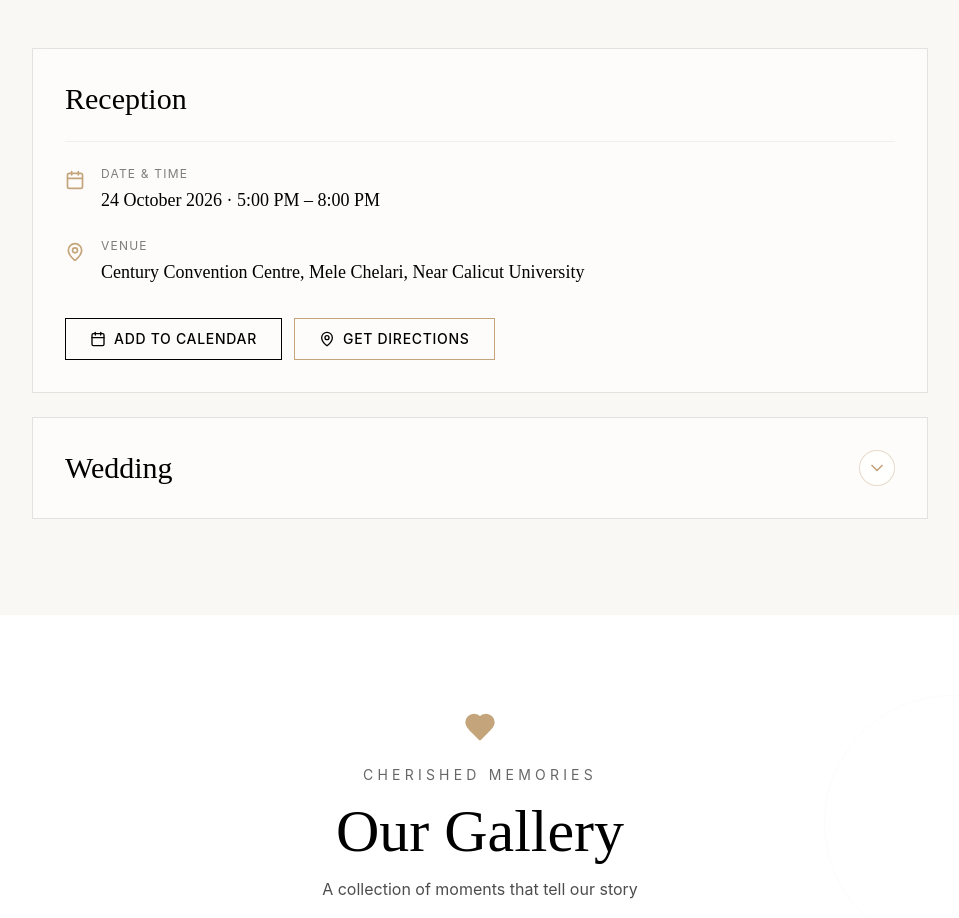
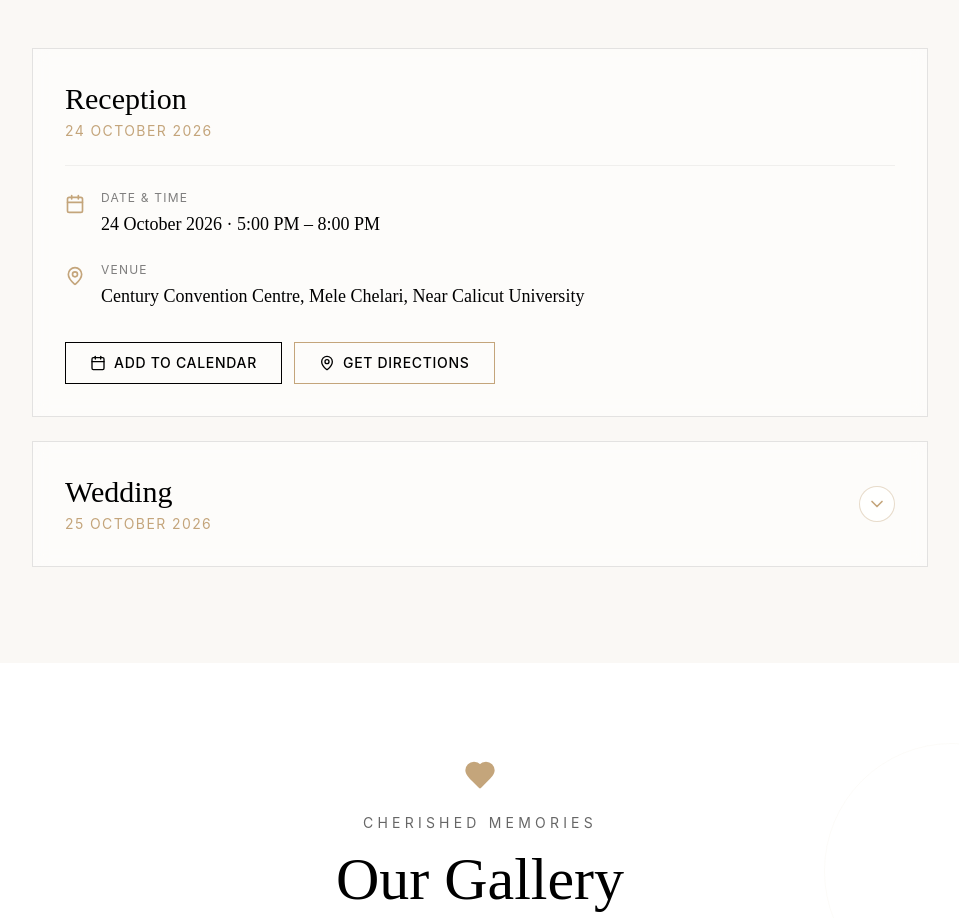
Before and after one commit to tevahdesign/for-her, a React (Vite) app: page / in a window 1280 px wide. Shown: the part 1680-2598 px from the top of the page, without its empty margins (160-1119 px from the left). Built offline with nearby package versions, Linux system fonts and the light colour scheme.

Commit message:
Initial project upload

```diff
--- a/src/app/components/EventsSection.tsx
+++ b/src/app/components/EventsSection.tsx
@@ -23,7 +23,7 @@ const events: Event[] = [
     id: 'wedding',
     name: 'Wedding',
     date: '25 October 2026',
-    time: 'Muhurtam: 10:15 AM – 11:20 AM',
+    time: '10:15 AM – 11:20 AM',
     venue: 'Reef Club Resort, Eranhikkal, Calicut'
   }
 ];
@@ -134,6 +134,9 @@ export function EventsSection() {
                 <h3 className="font-serif text-3xl text-black">
                   Reception
                 </h3>
+                <p className="text-sm font-sans tracking-widest text-[#C4A57B] uppercase mt-1">
+                  24 October 2026
+                </p>
               </div>
 
               <div className="pt-6 mt-6 border-t border-black/5 space-y-6">
@@ -189,6 +192,9 @@ export function EventsSection() {
                   <h3 className="font-serif text-3xl text-black">
                     Wedding
                   </h3>
+                  <p className="text-sm font-sans tracking-widest text-[#C4A57B] uppercase mt-1">
+                    25 October 2026
+                  </p>
                 </div>
                 <div className="w-9 h-9 rounded-full border border-[#C4A57B]/40 flex items-center justify-center bg-white/80 shrink-0 ml-4">
                   <ChevronDown className={`w-5 h-5 text-[#C4A57B] transition-transform duration-300 ${isWeddingOpen ? 'rotate-180' : ''}`} />
@@ -211,7 +217,7 @@ export function EventsSection() {
                         <Calendar className="w-5 h-5 text-[#C4A57B] mt-1 flex-shrink-0" />
                         <div>
                           <p className="text-xs tracking-widest uppercase text-black/50 font-sans mb-1">Date & Time</p>
-                          <p className="font-serif text-lg text-black font-medium">25 October 2026 (Sunday) · Muhurtam: 10:15 AM – 11:20 AM</p>
+                          <p className="font-serif text-lg text-black font-medium">25 October 2026 (Sunday) · 10:15 AM – 11:20 AM</p>
                         </div>
                       </div>
 
```
